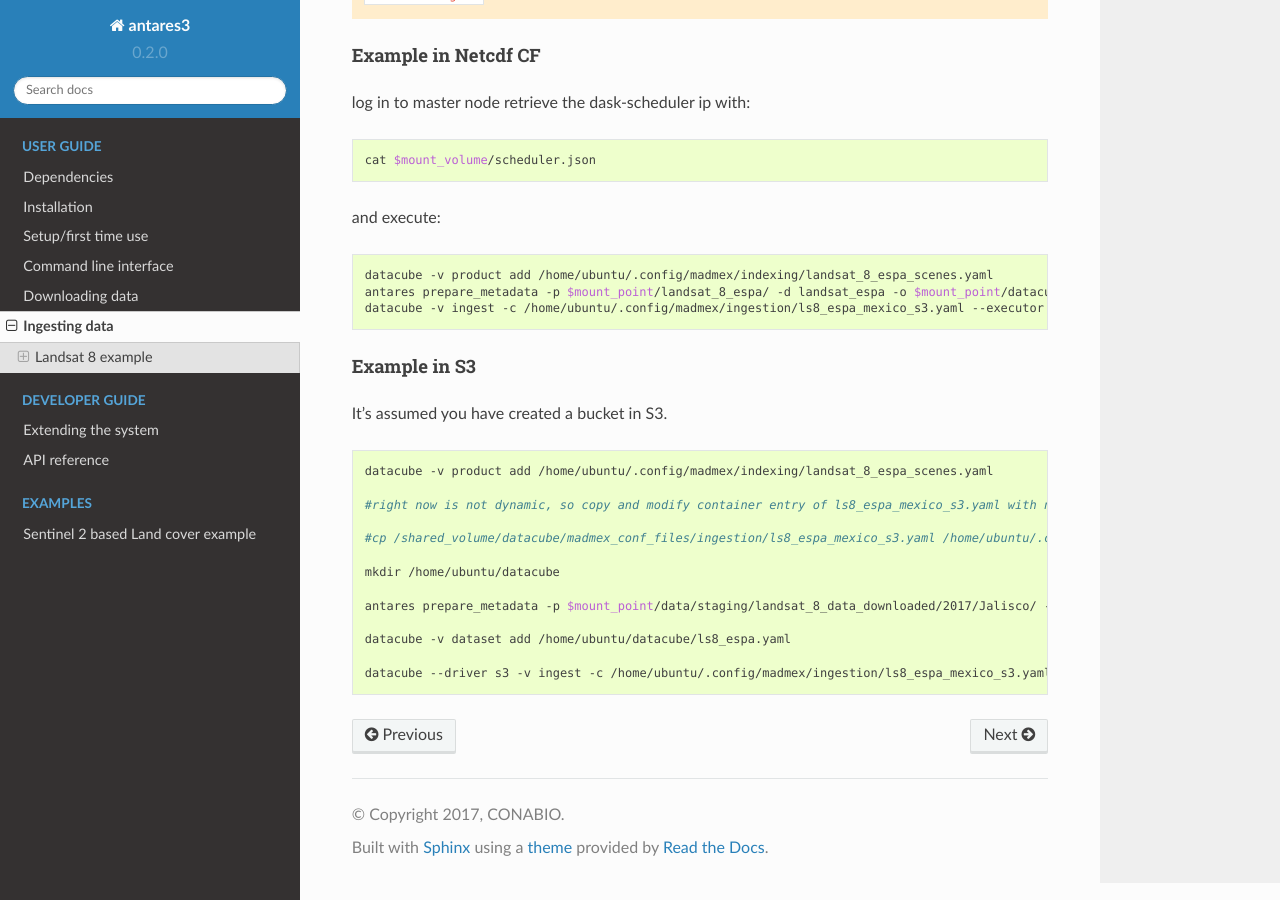
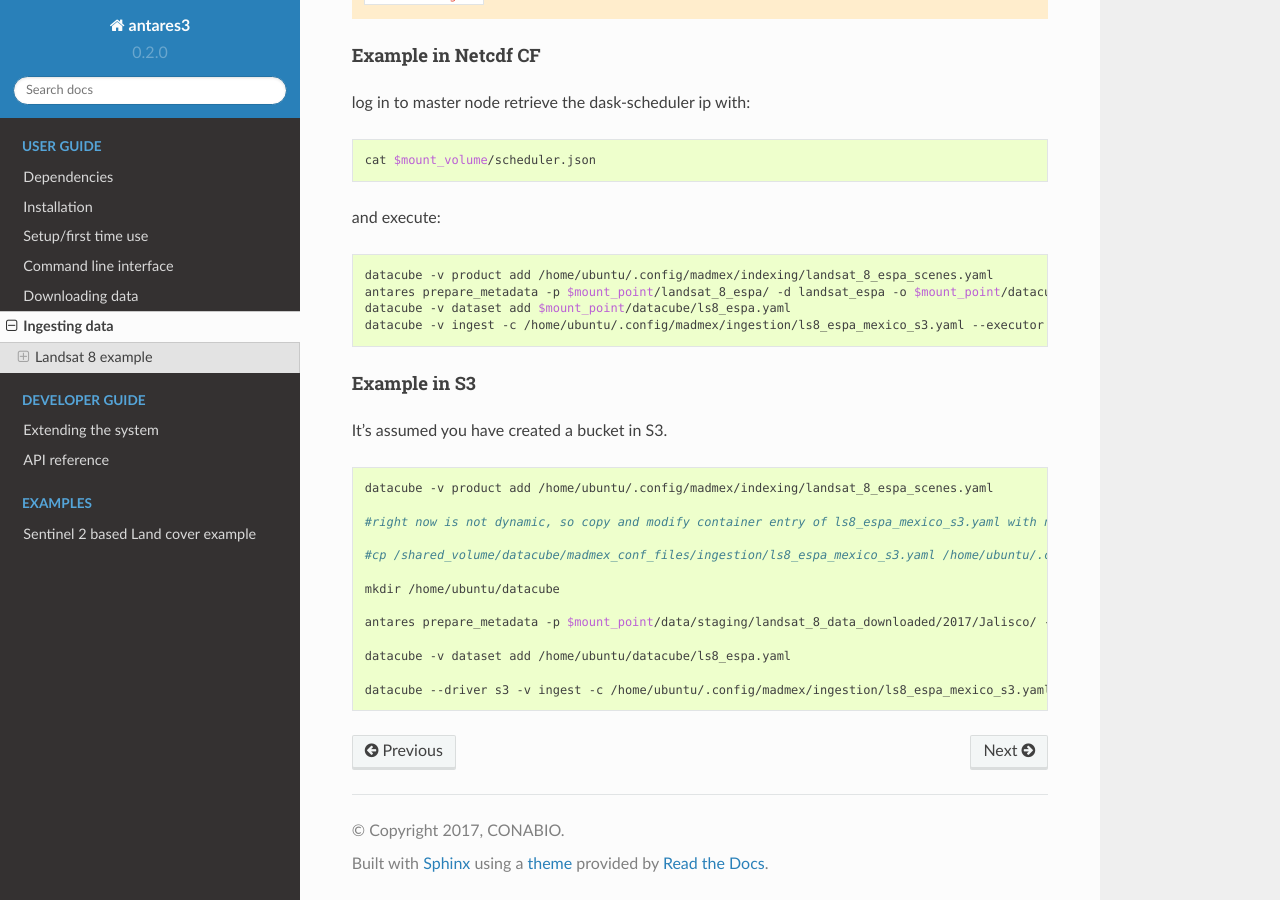
Before and after one commit to CONABIO/antares3, a Sphinx documentation site: the page built from docs/ingest.rst, in a window 1280 px wide and 900 px high, scrolled down 756 px. Built offline with Sphinx 7.4.7 and the Read the Docs theme 2.0.0, drawn with Linux system fonts in a browser that asks for light colours.

Commit message:
adding missing dataset add command

```diff
--- a/docs/ingest.rst
+++ b/docs/ingest.rst
@@ -47,6 +47,7 @@ and execute:
 
     datacube -v product add /home/ubuntu/.config/madmex/indexing/landsat_8_espa_scenes.yaml
     antares prepare_metadata -p $mount_point/landsat_8_espa/ -d landsat_espa -o $mount_point/datacube/ls8_espa.yaml
+    datacube -v dataset add $mount_point/datacube/ls8_espa.yaml
     datacube -v ingest -c /home/ubuntu/.config/madmex/ingestion/ls8_espa_mexico_s3.yaml --executor distributed <ip dask-scheduler>:<port where dask-scheduler listens>
 
 
```
